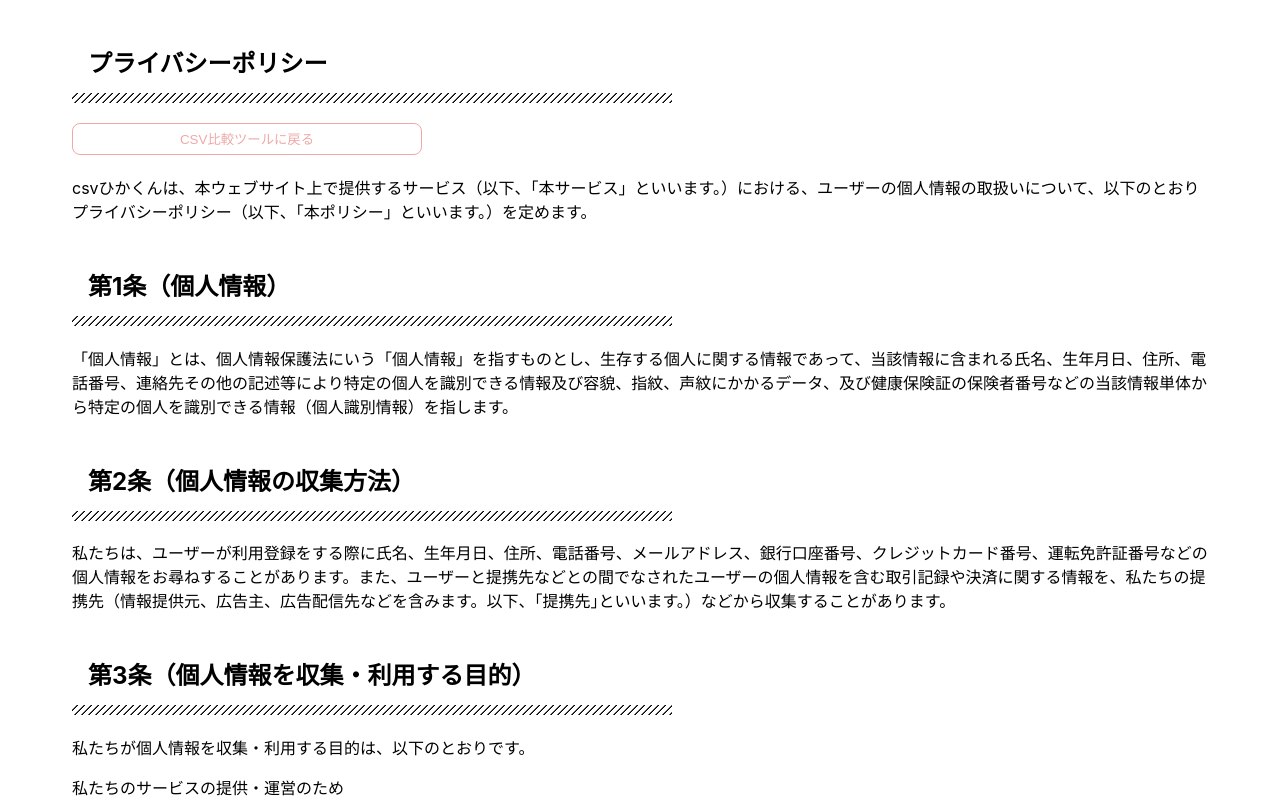
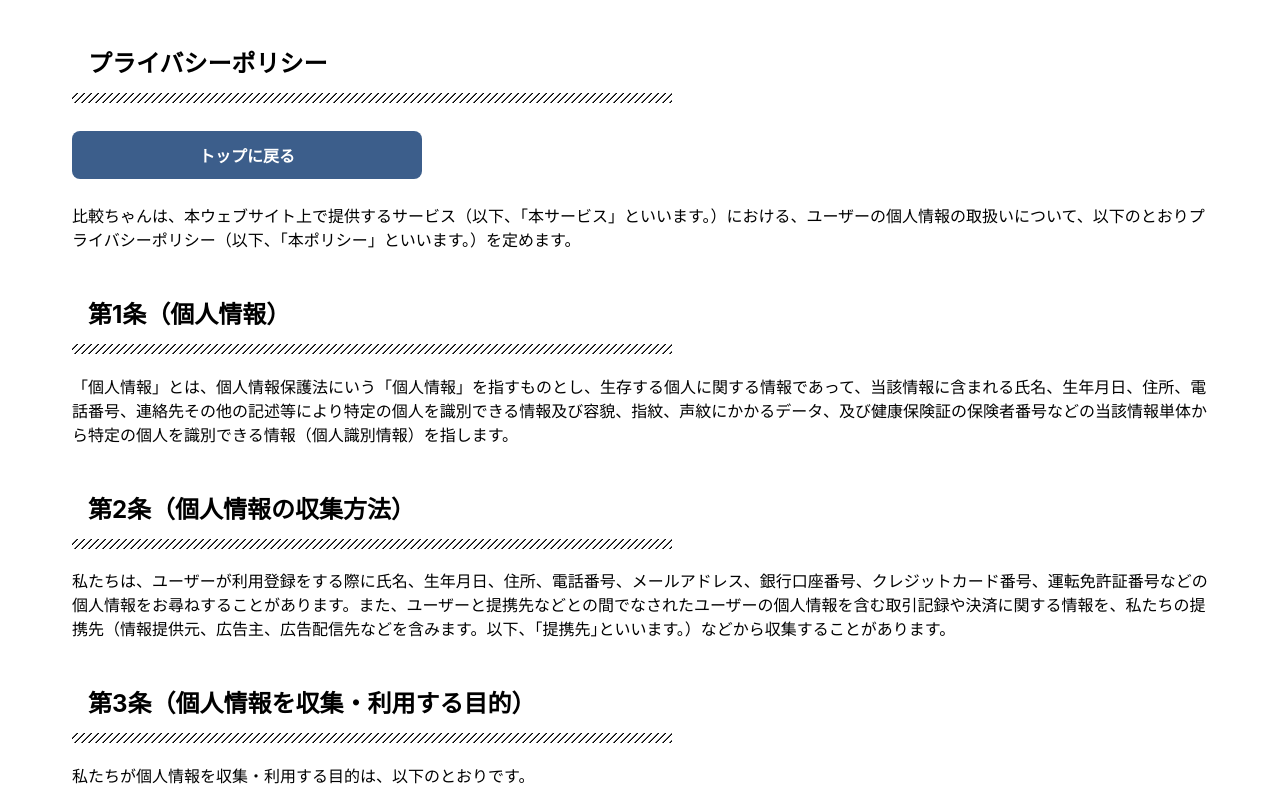
Before and after one commit to mitsu0428/csv-hikakun-prod, a Next.js app: page /privacy in a window 1280 px wide. Shown: the top 800 px of the page. Built offline with nearby package versions, Linux system fonts and the light colour scheme.

Commit message:
fix: ボタンデザインの修正

```diff
--- a/src/pages/privacy.tsx
+++ b/src/pages/privacy.tsx
@@ -9,7 +9,7 @@
       <SeoSettings
         pageTitle={"プライバシーポリシー"}
         pageDescription={
-          "csvひかくんのプライバシーポリシーです。ご利用前にご確認ください。"
+          "比較ちゃんのプライバシーポリシーです。ご利用前にご確認ください。"
         }
         pagePath={"https://hikakuchan.jp/privacy"}
         pageImg={"https://hikakuchan.jp/privacy"}
@@ -20,15 +20,13 @@
         <BasicSubTitle>プライバシーポリシー</BasicSubTitle>
         <BasicText>
           <BasicButton>
-            <Link href={"/"}>
-              <a>CSV比較ツールに戻る</a>
-            </Link>
+            <Link href={"/"}>トップに戻る</Link>
           </BasicButton>
         </BasicText>
       </BasicSubContainer>
       <BasicSubContainer>
         <BasicText>
-          csvひかくんは、本ウェブサイト上で提供するサービス（以下、「本サービス」といいます。）における、ユーザーの個人情報の取扱いについて、以下のとおりプライバシーポリシー（以下、「本ポリシー」といいます。）を定めます。
+          比較ちゃんは、本ウェブサイト上で提供するサービス（以下、「本サービス」といいます。）における、ユーザーの個人情報の取扱いについて、以下のとおりプライバシーポリシー（以下、「本ポリシー」といいます。）を定めます。
         </BasicText>
       </BasicSubContainer>
       <BasicSubContainer>
@@ -181,7 +179,7 @@
         <BasicText>
           本ポリシーに関するお問い合わせは、下記の窓口までお願いいたします。
         </BasicText>
-        <BasicText>ツール名： CSVひかくん</BasicText>
+        <BasicText>比較ちゃん</BasicText>
         <BasicText>Eメールアドレス: okada031717@gmail.com</BasicText>
       </BasicSubContainer>
     </BasicContainer>
@@ -244,17 +242,19 @@
   display: inline-block;
   width: 100%;
   max-width: 350px;
-  height: 2rem;
-  padding: 0.3em 1em;
-  margin: 0 0.3em 0.3em 0;
+  height: 3rem;
+  margin: 0.5rem 0;
+  padding: 0 1.5rem;
+  font-size: 1rem;
+  font-weight: bold;
   text-decoration: none;
-  color: #eea9a9;
-  background: none;
-  border: solid 1px #eea9a9;
+  color: #fff;
+  background-color: #3c5e8b;
+  border: none;
   border-radius: 8px;
-  transition: 0.4s;
-  :hover {
-    background: #eea9a9;
-    color: white;
+  transition: 0.2s;
+
+  &:hover {
+    background-color: #557ea7;
   }
 `;
```
Also changed, not shown: src/pages/components/layout/HeaderTop.tsx (+4 -7 lines), src/pages/mail.tsx (+9 -7 lines).
